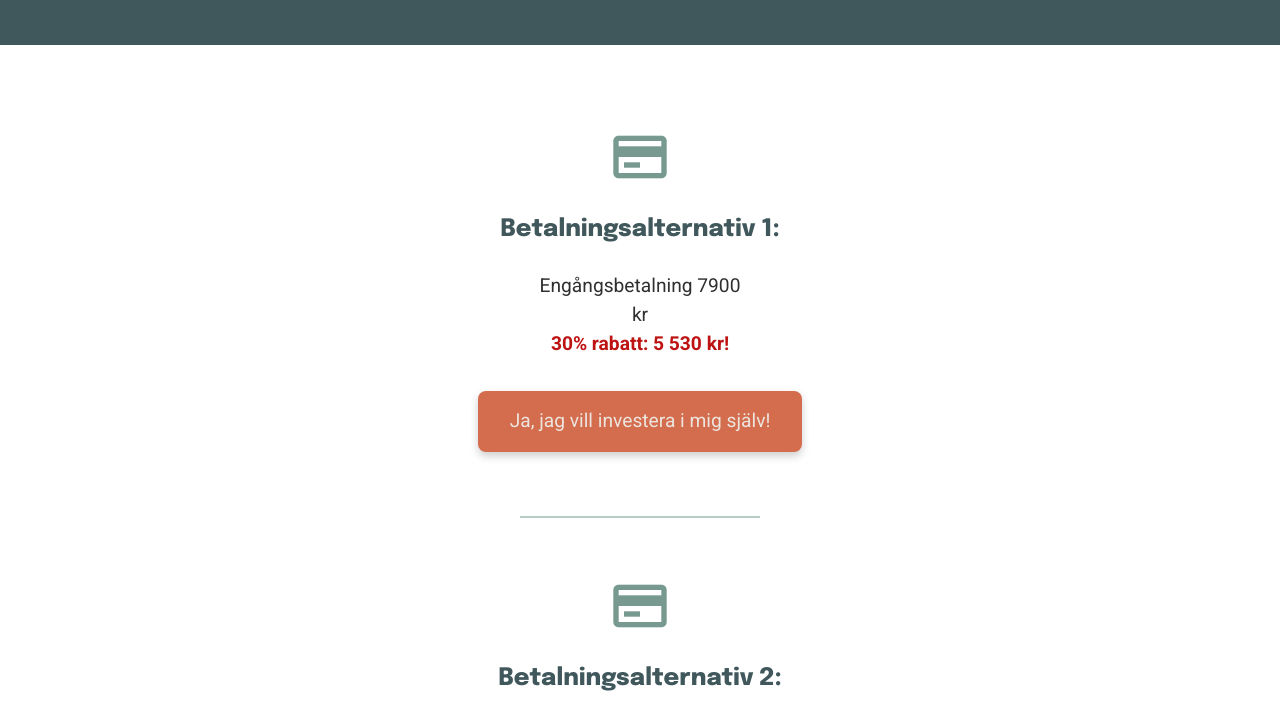
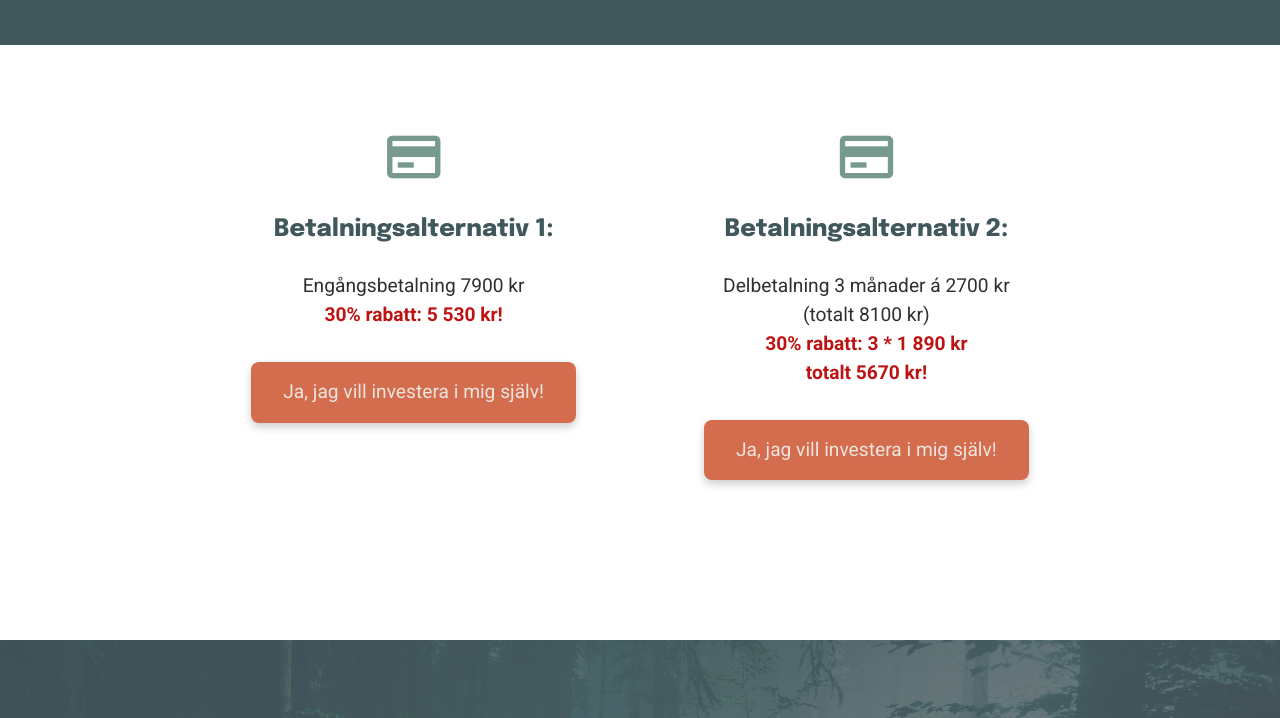
Before and after one commit to MatildaMared/dtyw-sales-page, a website: page index.html in a window 1280 px wide. Shown: the part 10332-11050 px from the top of the page. Drawn offline with nearby package versions, Linux system fonts and the light colour scheme.

Commit message:
add media queries for offer section

```diff
--- a/index.html
+++ b/index.html
@@ -349,6 +349,7 @@
 					style="display: block"
 				/>
 			</div>
+			<div class="offer__payment-options">
 				<div class="offer__section">
 					<div class="icon">
 						<i class="bx bx-credit-card"></i>
@@ -379,6 +380,7 @@
 							Ja, jag vill investera i mig själv!
 						</button>
 					</a>
+				</div>
 			</div>
 		</section>
 
--- a/sass/components/_offer.scss
+++ b/sass/components/_offer.scss
@@ -48,3 +48,25 @@
 		font-weight: 700;
 	}
 }
+
+@media (min-width: 900px) {
+	.offer {
+		&__payment-options {
+			display: flex;
+			justify-content: center;
+			align-items: flex-start;
+
+			& .offer__section:first-of-type {
+				margin-right: 8rem;
+			}
+
+			& .offer__divider {
+				display: none;
+			}
+		}
+
+		&__price {
+			max-width: 20rem;
+		}
+	}
+}
```
Also changed, not shown: styles.css. Lines whose indentation alone changed are shown as unchanged.
